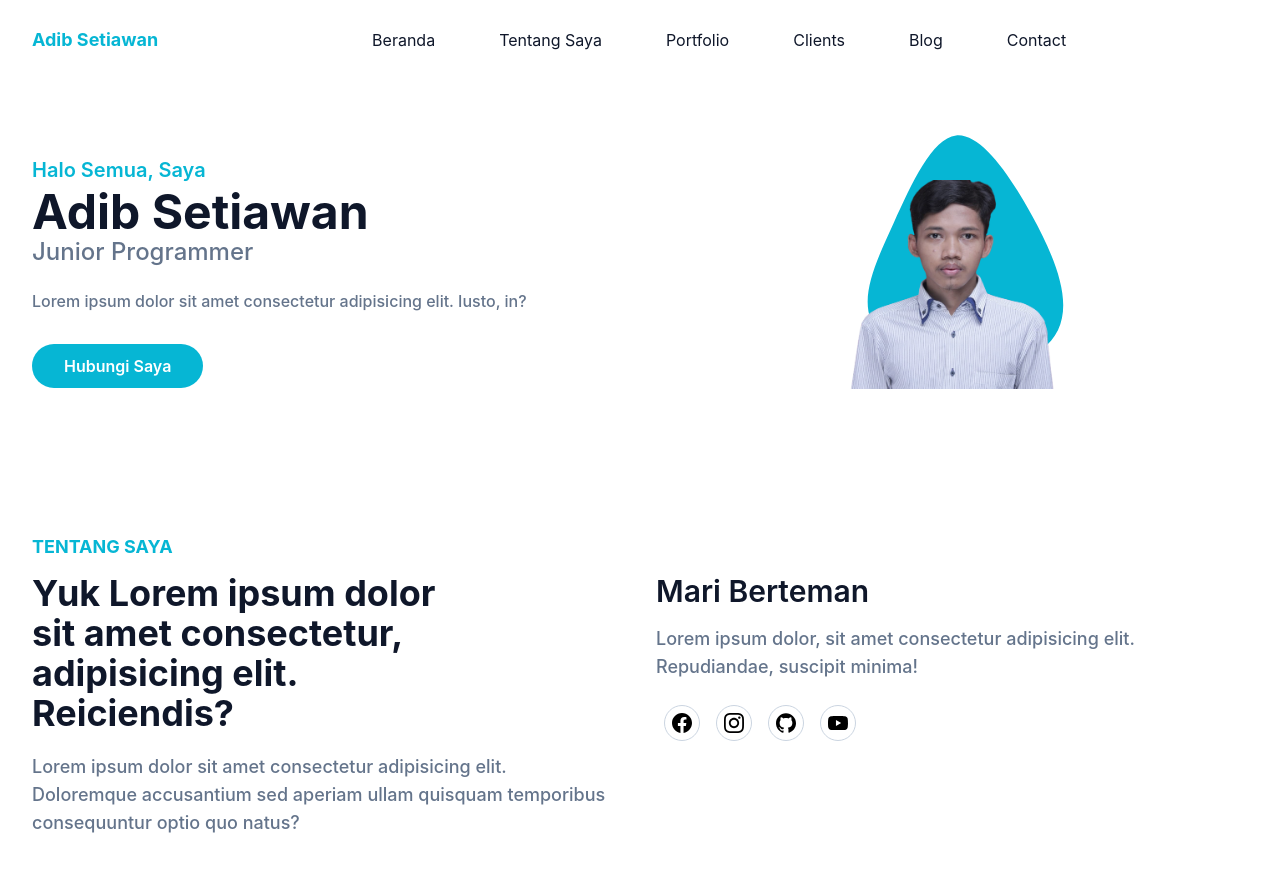
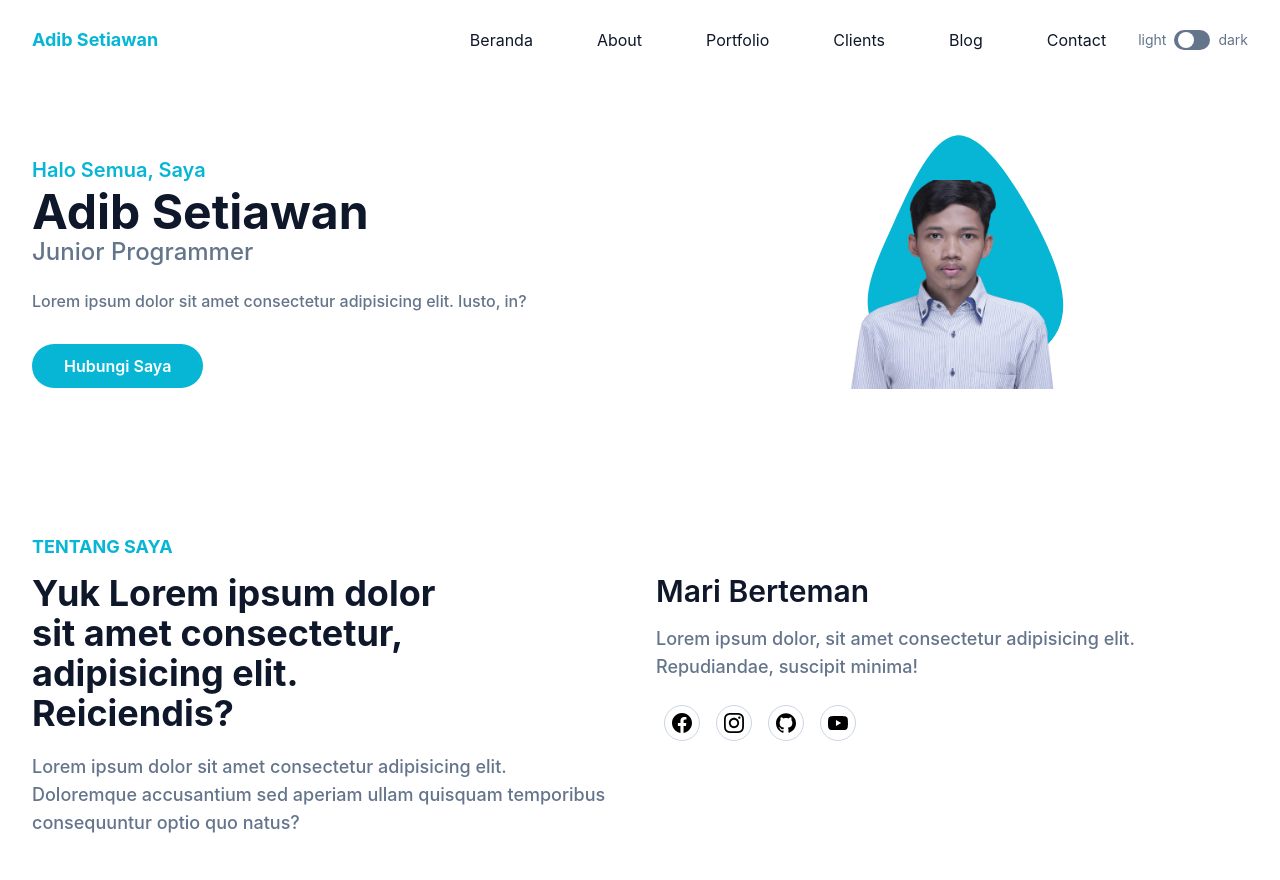
Before and after one commit to adibSetiawann/my-portfolio, a plain HTML site: page index.html in a window 1280 px wide. Shown: the top 880 px of the page. Drawn offline with Linux system fonts and the light colour scheme.

Commit message:
adjusment layout

```diff
--- a/dist/js/script.js
+++ b/dist/js/script.js
@@ -15,15 +15,15 @@ window.onscroll = () => {
 };
 
 const hamburger = document.querySelector("#hamburger");
-const navMenu = document.querySelector("#navmenu");
+const navMenu = document.getElementById("navmenu");
 hamburger.addEventListener("click", () => {
   hamburger.classList.toggle("hamburger-active");
   navMenu.classList.toggle("hidden");
 });
 
-window.addEventListener("click", (e) => {
-  if (e.target != navMenu && e.target != hamburger) {
-    hamburger.classList.remove("hamburger-active");
-    navMenu.classList.add("hidden");
-  }
-});
+// window.addEventListener("click", (e) => {
+//   if (e.target != navMenu && e.target != hamburger) {
+//     hamburger.classList.remove("hamburger-active");
+//     navMenu.classList.add("hidden");
+//   }
+// });
--- a/index.html
+++ b/index.html
@@ -9,10 +9,10 @@
   </head>
   <body>
     <!-- header start -->
-    <header class="absolute top-0 left-0 z-10 flex w-full items-center bg-transparent">
+    <header class="absolute top-0 left-0 z-20 flex w-full items-center justify-center bg-transparent">
       <div class="container">
-        <div class="relative flex items-center justify-between">
-          <div class="px-4">
+        <div class="relative flex items-center justify-between px-0">
+          <div class="w-full px-4">
             <a href="#home" class="block py-6 text-lg font-bold text-primary">Adib Setiawan</a>
           </div>
           <div class="flex items-center px-4">
@@ -27,7 +27,7 @@
                   <a href="#home" class="mx-8 flex py-2 text-base text-dark group-hover:text-primary">Beranda</a>
                 </li>
                 <li class="group">
-                  <a href="#about" class="mx-8 flex py-2 text-base text-dark group-hover:text-primary">Tentang Saya</a>
+                  <a href="#about" class="mx-8 flex py-2 text-base text-dark group-hover:text-primary">About</a>
                 </li>
                 <li class="group">
                   <a href="#portfolio" class="mx-8 flex py-2 text-base text-dark group-hover:text-primary">Portfolio</a>
@@ -41,10 +41,21 @@
                 <li class="group">
                   <a href="#contact" class="mx-8 flex py-2 text-base text-dark group-hover:text-primary">Contact</a>
                 </li>
+                <li class="flex items-center">
+                  <div class="flex">
+                    <span class="mr-2 text-sm text-slate-500">light</span>
+                    <input type="checkbox" class="hidden" id="dark-toggle" />
+                    <label for="dark-toggle">
+                      <div class="flex h-5 w-9 cursor-pointer items-center rounded-full bg-slate-500 p-1">
+                        <div class="toggle-circle h-4 w-4 rounded-full bg-white transition duration-300 ease-in-out"></div>
+                      </div>
+                    </label>
+                    <span class="ml-2 text-sm text-slate-500">dark</span>
+                  </div>
+                </li>
               </ul>
             </nav>
           </div>
-          <div class=""></div>
         </div>
       </div>
     </header>
@@ -383,10 +394,9 @@
     <!-- footer end -->
     <!-- backdrop start -->
     <a id="to-top" href="#home" class="fixed bottom-4 right-4 z-[999] hidden h-14 w-14 items-center justify-center rounded-full bg-primary p-4 hover:animate-pulse">
-      <span class="block h-5 w-5 rotate-45 border-t-2 border-l-2 mt-2"></span>
+      <span class="mt-2 block h-5 w-5 rotate-45 border-t-2 border-l-2"></span>
     </a>
     <!-- backdrop start -->
-    <!-- test -->
 
     <script src="dist/js/script.js"></script>
   </body>
--- a/src/input.css
+++ b/src/input.css
@@ -24,3 +24,7 @@ body {
 .hamburger-active > span:nth-child(3) {
     @apply -rotate-45;
 }
+
+#dark-toggle:checked ~ label div.toggle-circle {
+    @apply translate-x-3;
+}
```
Also changed, not shown: dist/output.css.
